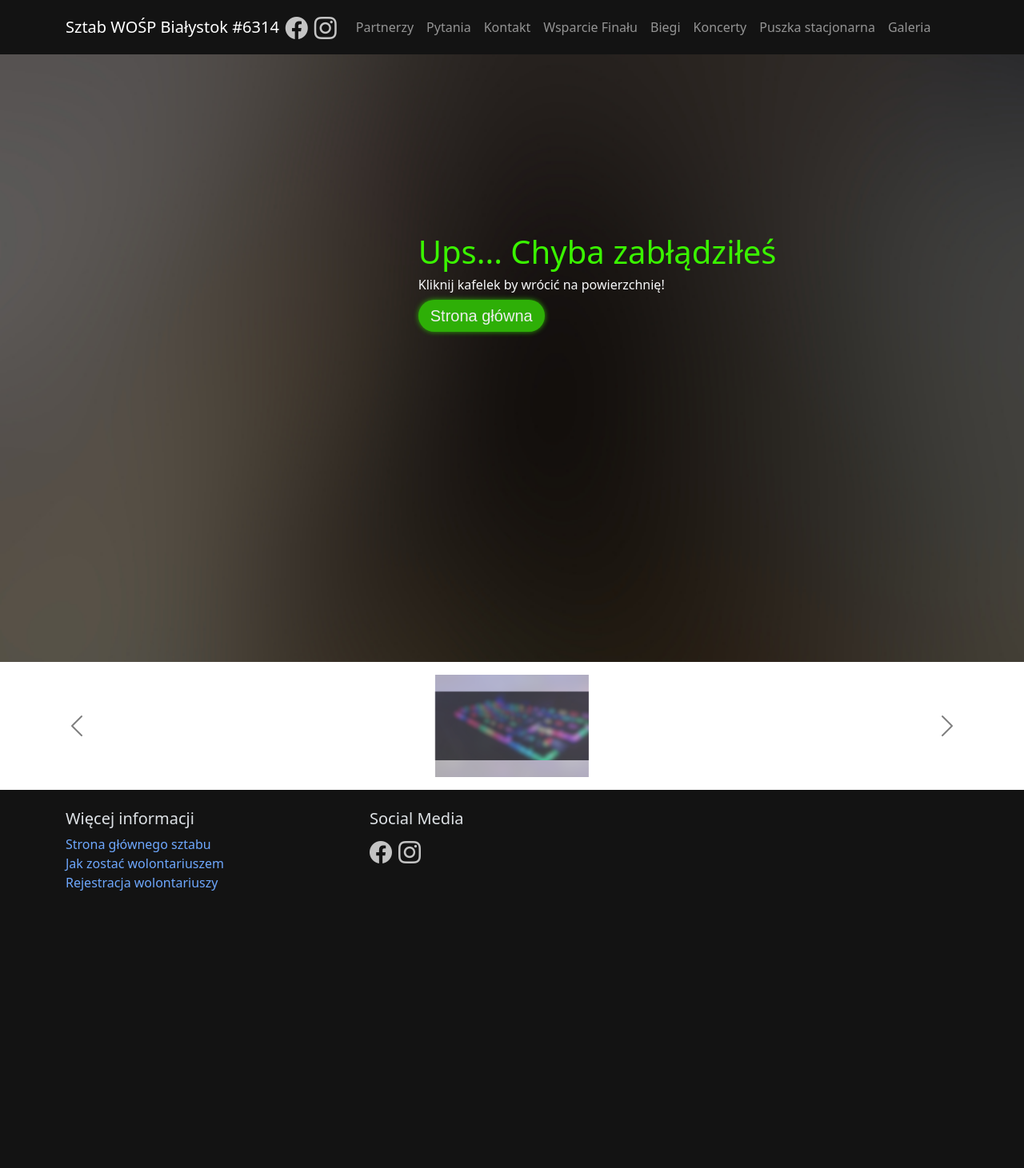
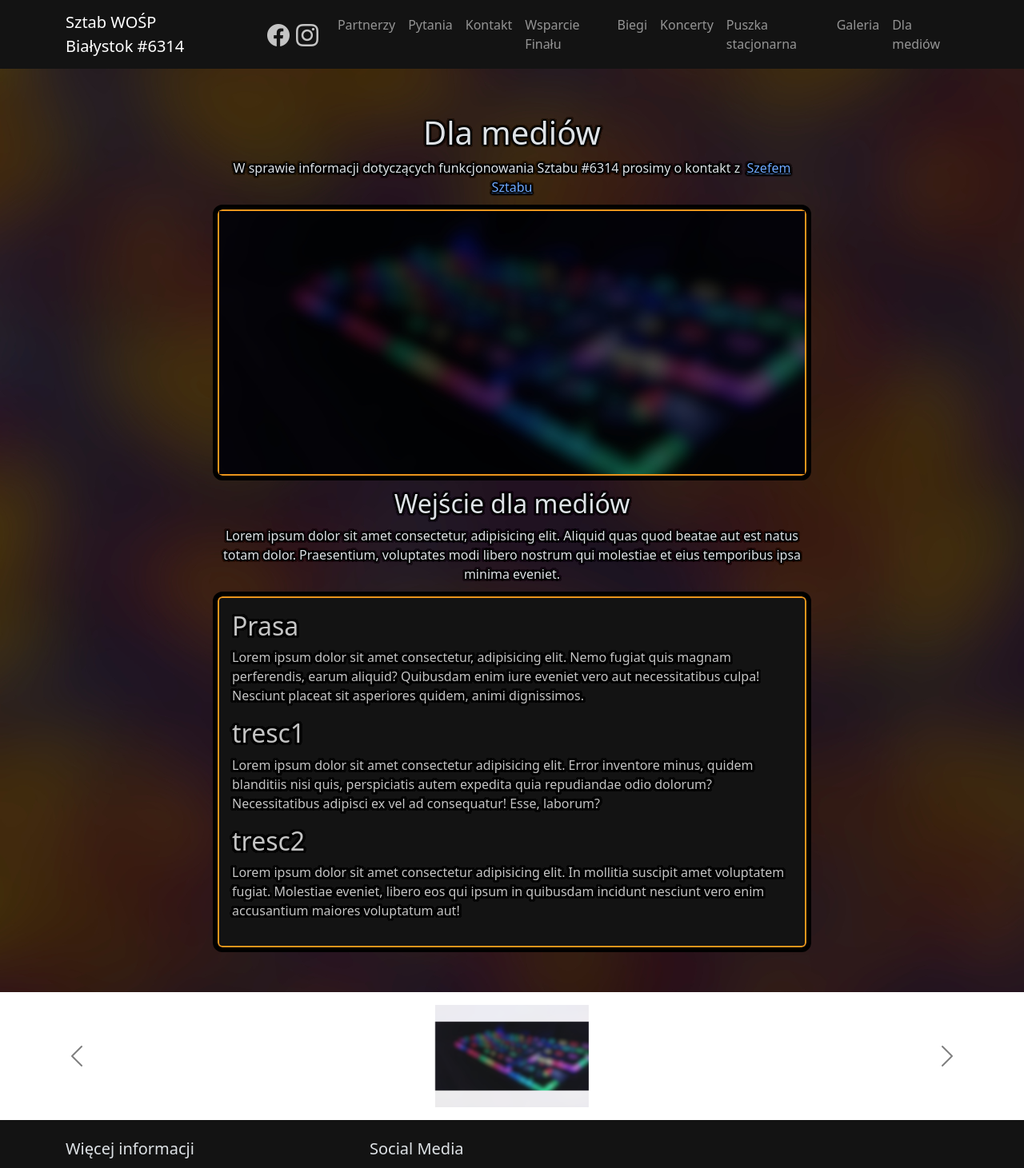
Before and after one commit to Sztab-WOSP-Bialystok/wosp-staff, a Next.js app: page /media in a window 1280 px wide. Before the commit this address had no page. Shown: the top 1461 px of the page at 80% size. Before the commit the page ends 1140 px from the top, so only its background shows below. Built offline with nearby package versions, Linux system fonts and the light colour scheme.

Commit message:
Created basic template for "for media page"

```diff
--- a/app/components/navbar/navigation.ts
+++ b/app/components/navbar/navigation.ts
@@ -18,6 +18,7 @@ export enum Links {
   CONCERTS = "/concerts",
   PARTNERS = "/partners",
   SUPPORT = "/support",
+  MEDIA = "/media",
 }
 
 export const navigations: NavigationElement[] = [
@@ -74,5 +75,10 @@ export const navigations: NavigationElement[] = [
     name: "Galeria",
     link: Links.GALLERY,
     showInNavbar: true,
+  },
+  {
+    name: "Dla mediów",
+    link: Links.MEDIA,
+    showInNavbar: true,
   }
 ];
--- /dev/null
+++ b/app/media/page.tsx
@@ -0,0 +1,78 @@
+"use client";
+
+import { Container, Row, Col, Card } from "react-bootstrap";
+import { useState } from "react";
+import {
+	Links,
+	NavigationElement,
+	navigations,
+} from "../components/navbar/navigation";
+import imgtest from "../../public/images/cards/dev_bg_dark.jpg";
+
+export default function Page() {
+	const [contactNavigation] = useState<NavigationElement>(
+		navigations.find((n) => n.link == Links.CONTACT)
+	);
+
+	return (
+		<Container className="my-3 my-xl-5">
+			<Row>
+				<Col xl={{ span: 8, offset: 2 }} className="my-2 img-overlay">
+					<h1 className="text-center">Dla mediów</h1>
+					<div className="text-center px-5 px-md-0">
+						W sprawie informacji dotyczących funkcjonowania Sztabu
+						#6314 prosimy o kontakt z &nbsp;
+						<a href={contactNavigation.link}>Szefem Sztabu</a>
+					</div>
+				</Col>
+				<Col xl={{ span: 8, offset: 2 }} className="my-2 img-overlay">
+					<Card>
+						<img src={imgtest.src}></img>
+					</Card>
+				</Col>
+				<Col xl={{ span: 8, offset: 2 }} className="my-2 img-overlay">
+					<h2 className="text-center">Wejście dla mediów</h2>
+					<div className="text-center px-5 px-md-0">
+						Lorem ipsum dolor sit amet consectetur, adipisicing
+						elit. Aliquid quas quod beatae aut est natus totam
+						dolor. Praesentium, voluptates modi libero nostrum qui
+						molestiae et eius temporibus ipsa minima eveniet.
+					</div>
+                </Col>
+                <Col xl={{ span: 8, offset: 2 }} className="my-2 img-overlay">
+					<Card>
+						<Card.Body>
+							<h2>Prasa</h2>
+							<p>
+								Lorem ipsum dolor sit amet consectetur,
+								adipisicing elit. Nemo fugiat quis magnam
+								perferendis, earum aliquid? Quibusdam enim iure
+								eveniet vero aut necessitatibus culpa! Nesciunt
+								placeat sit asperiores quidem, animi
+								dignissimos.
+							</p>
+							<h2>tresc1</h2>
+							<p>
+								Lorem ipsum dolor sit amet consectetur
+								adipisicing elit. Error inventore minus, quidem
+								blanditiis nisi quis, perspiciatis autem
+								expedita quia repudiandae odio dolorum?
+								Necessitatibus adipisci ex vel ad consequatur!
+								Esse, laborum?
+							</p>
+							<h2>tresc2</h2>
+							<p>
+								Lorem ipsum dolor sit amet consectetur
+								adipisicing elit. In mollitia suscipit amet
+								voluptatem fugiat. Molestiae eveniet, libero eos
+								qui ipsum in quibusdam incidunt nesciunt vero
+								enim accusantium maiores voluptatum aut!
+							</p>
+						</Card.Body>
+					</Card>
+				</Col>
+			</Row>
+			<Row></Row>
+		</Container>
+	);
+}
```
